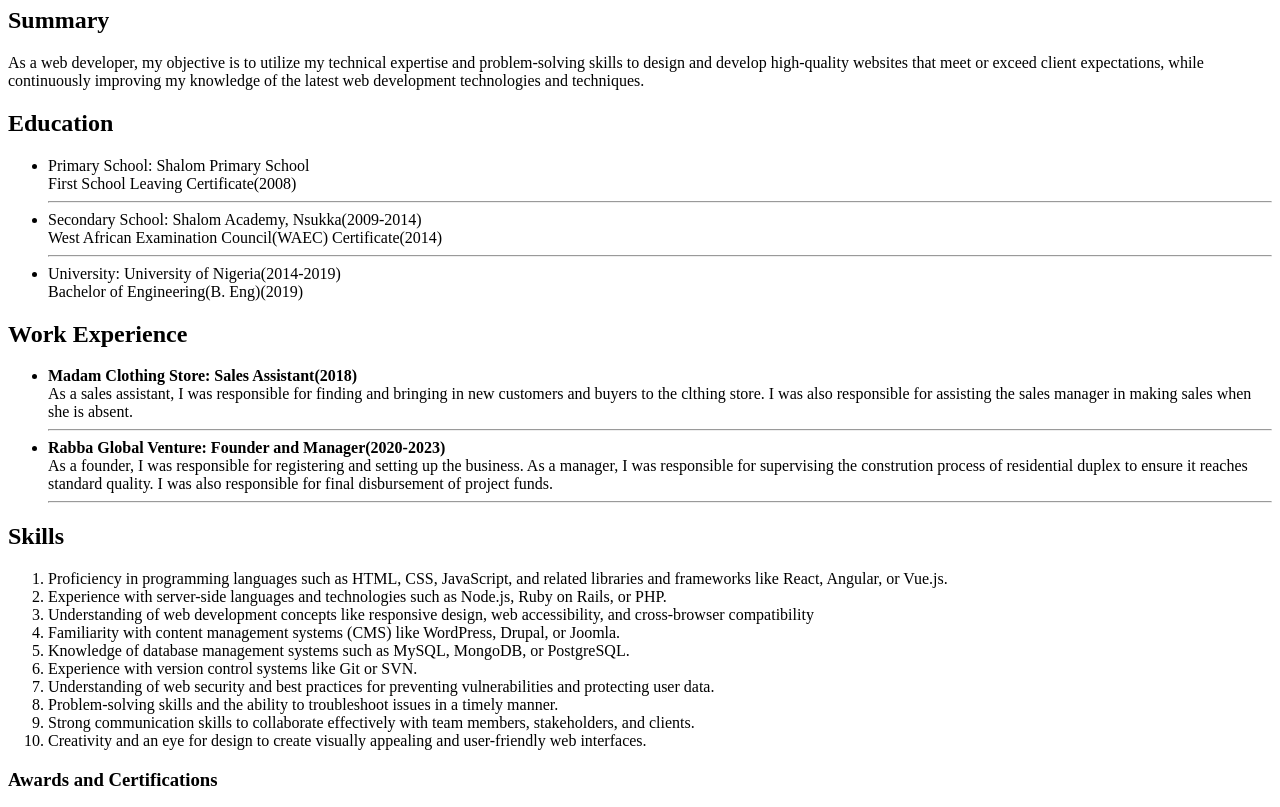
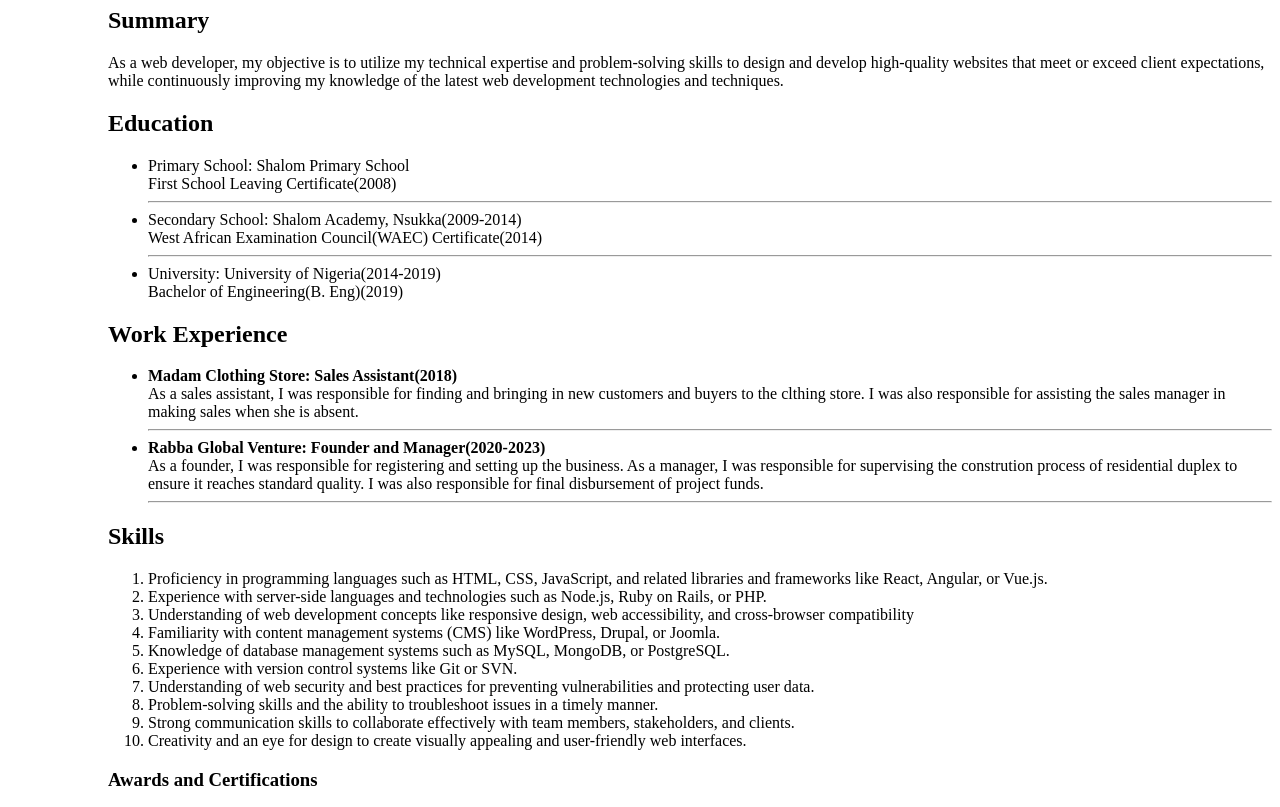
Before and after one commit to Victor1755/resume, a plain HTML site: page index.html in a window 1280 px wide. Shown: the part 73-880 px from the top of the page. Drawn offline with Linux system fonts and the light colour scheme.

Commit message:
Update index.html

```diff
--- a/index.html
+++ b/index.html
@@ -5,6 +5,11 @@
     <meta http-equiv="X-UA-Compatible" content="IE=edge">
     <meta name="viewport" content="width=device-width, initial-scale=1.0">
     <title>My Resume</title>
+    <style>
+        body {
+            padding-left: 100px;
+        }
+    </style>
 </head>
 <body>
     <h1>My Resume</h1>
```
